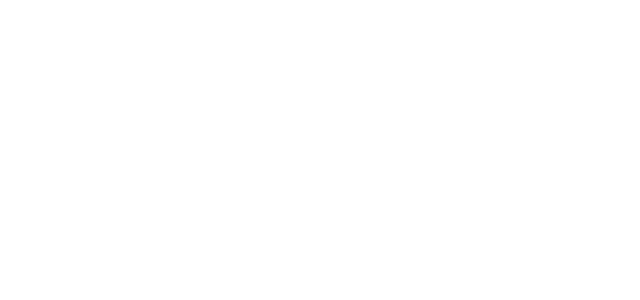
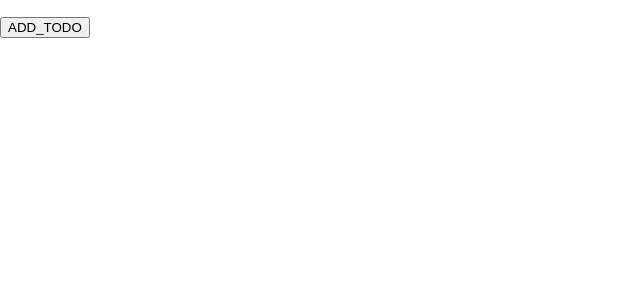
Before and after one commit to zainsra7/redux_notes, a React (Create React App) app: page / in a window 1280 px wide. Shown: the top 300 px of the page, without its empty margins (0-640 px from the left). Built offline with nearby package versions, Linux system fonts and the light colour scheme.

Commit message:
Reducer composition with combinedReducers

```diff
--- a/src/index.js
+++ b/src/index.js
@@ -1,11 +1,9 @@
 import React from 'react';
 // import { createStore } from 'redux';
+import { combineReducers } from 'redux';
 import {createStore} from './createStore';
 import ReactDOM from 'react-dom';
 import './index.css';
-import Counter from './components/Counter';
-import {counterReducer} from './components/Counter/reducer';
-import {INCREMENT, DECREMENT} from './components/Counter/reducer';
 import reportWebVitals from './reportWebVitals';
 
 const ADD_TODO = "ADD_TODO";
@@ -55,28 +53,37 @@
   }
 }
 
-const todoAppReducer = (state = {}, action) => {
-  return {
-    todos: todos(state.todos, action),
-    visibilityFilter: visibilityFilter(state.visibilityFilter, action)
-  }
-}
+const todoAppReducer = combineReducers({todos,visibilityFilter});
 
-const TodoApp = ({todos, visibilityFilter}) => (
+const TodoApp = ({todos, visibilityFilter, addTodoHandler, toggleTodoHandler}) => (
   <div>
     <ul>
-      {todos.map(todo => <li>{todo.text}</li>)}
+      {todos.map(todo =>
+      <div>
+        <li key={todo.id}>
+          {todo.completed? <strike>{todo.text}</strike> : todo.text}
+        </li>
+      </div>
+      )}
     </ul>
+    <button onClick={addTodoHandler}>ADD_TODO</button>
   </div>
 )
 
 const store = createStore(todoAppReducer);
+
+let todoId = 0;
 
 const render = () => ReactDOM.render(
   <React.StrictMode>
     <TodoApp
     todos={store.getState().todos}
     visibilityFilter={store.getState().visibilityFilter}
+    addTodoHandler={()=> store.dispatch({
+      type: ADD_TODO,
+      id: todoId++,
+      text: 'New_TODO'
+    })}
      />
   </React.StrictMode>,
   document.getElementById('root')
```
